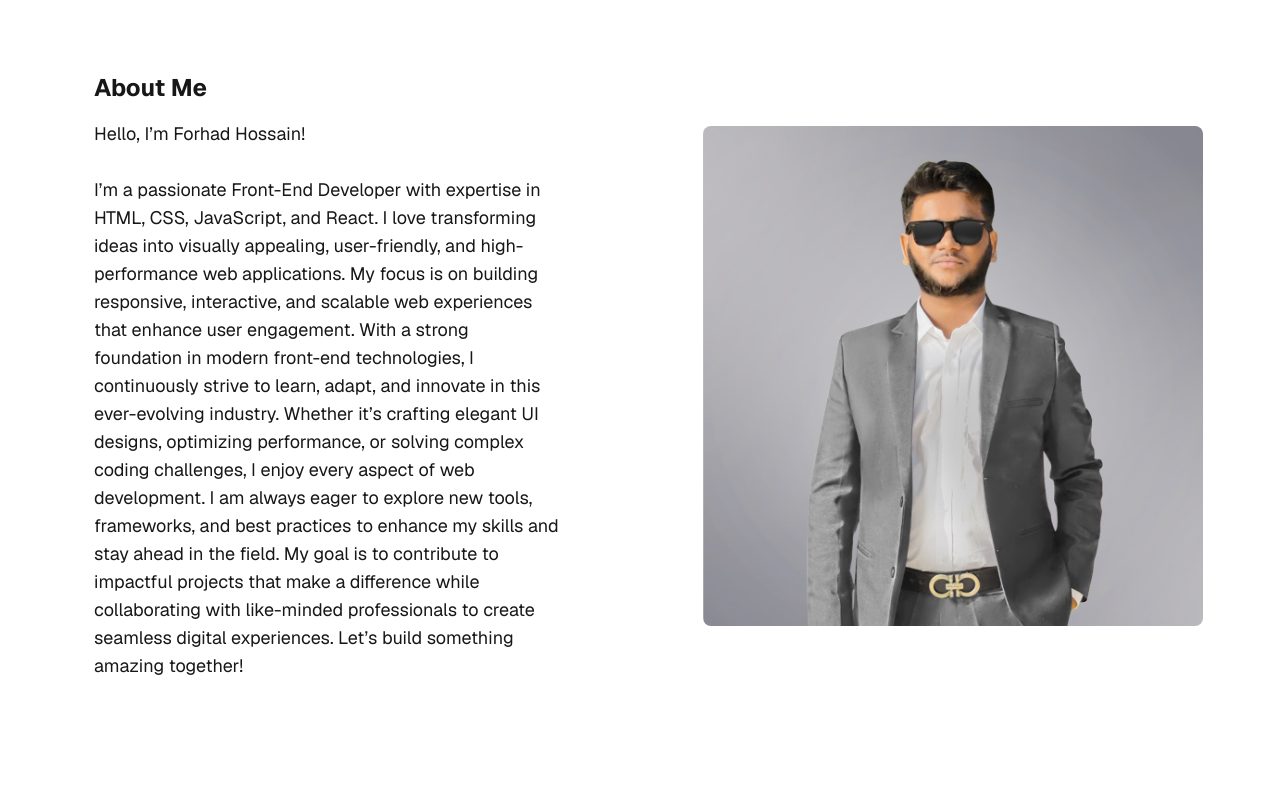
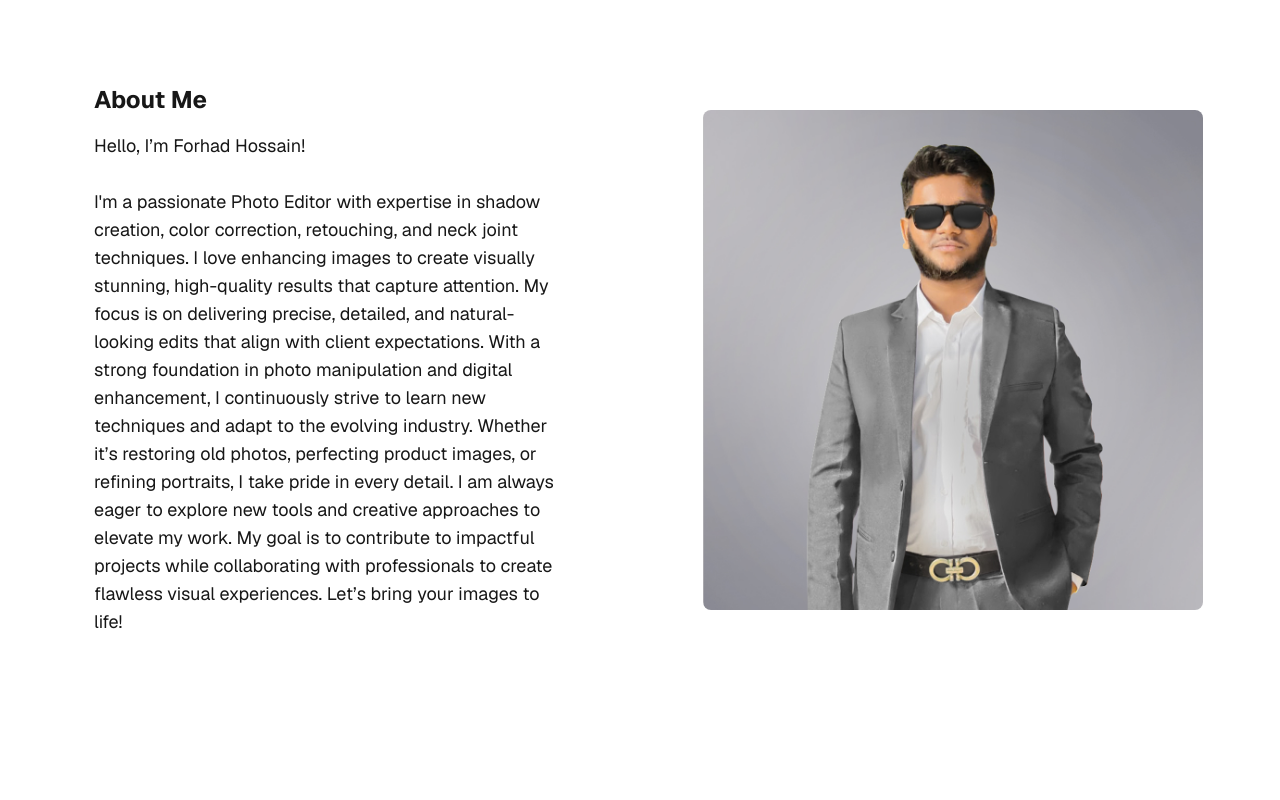
Before and after one commit to Forhad2k/photo-editor, a Next.js app: page / in a window 1280 px wide. Shown: the part 840-1640 px from the top of the page. Built offline with nearby package versions, Linux system fonts and the light colour scheme.

Commit message:
Update page.js
discription change

```diff
--- a/app/page.js
+++ b/app/page.js
@@ -146,21 +146,7 @@ export default function Home() {
             Hello, I&rsquo;m Forhad Hossain!
             <br />
             <br />
-            I&rsquo;m a passionate Front-End Developer with expertise in HTML,
-            CSS, JavaScript, and React. I love transforming ideas into visually
-            appealing, user-friendly, and high-performance web applications. My
-            focus is on building responsive, interactive, and scalable web
-            experiences that enhance user engagement. With a strong foundation
-            in modern front-end technologies, I continuously strive to learn,
-            adapt, and innovate in this ever-evolving industry. Whether
-            it&rsquo;s crafting elegant UI designs, optimizing performance, or
-            solving complex coding challenges, I enjoy every aspect of web
-            development. I am always eager to explore new tools, frameworks, and
-            best practices to enhance my skills and stay ahead in the field. My
-            goal is to contribute to impactful projects that make a difference
-            while collaborating with like-minded professionals to create
-            seamless digital experiences. Let’s build something amazing
-            together!
+        I'm a passionate Photo Editor with expertise in shadow creation, color correction, retouching, and neck joint techniques. I love enhancing images to create visually stunning, high-quality results that capture attention. My focus is on delivering precise, detailed, and natural-looking edits that align with client expectations. With a strong foundation in photo manipulation and digital enhancement, I continuously strive to learn new techniques and adapt to the evolving industry. Whether it’s restoring old photos, perfecting product images, or refining portraits, I take pride in every detail. I am always eager to explore new tools and creative approaches to elevate my work. My goal is to contribute to impactful projects while collaborating with professionals to create flawless visual experiences. Let’s bring your images to life!
           </p>
         </motion.div>
         <motion.div
```
